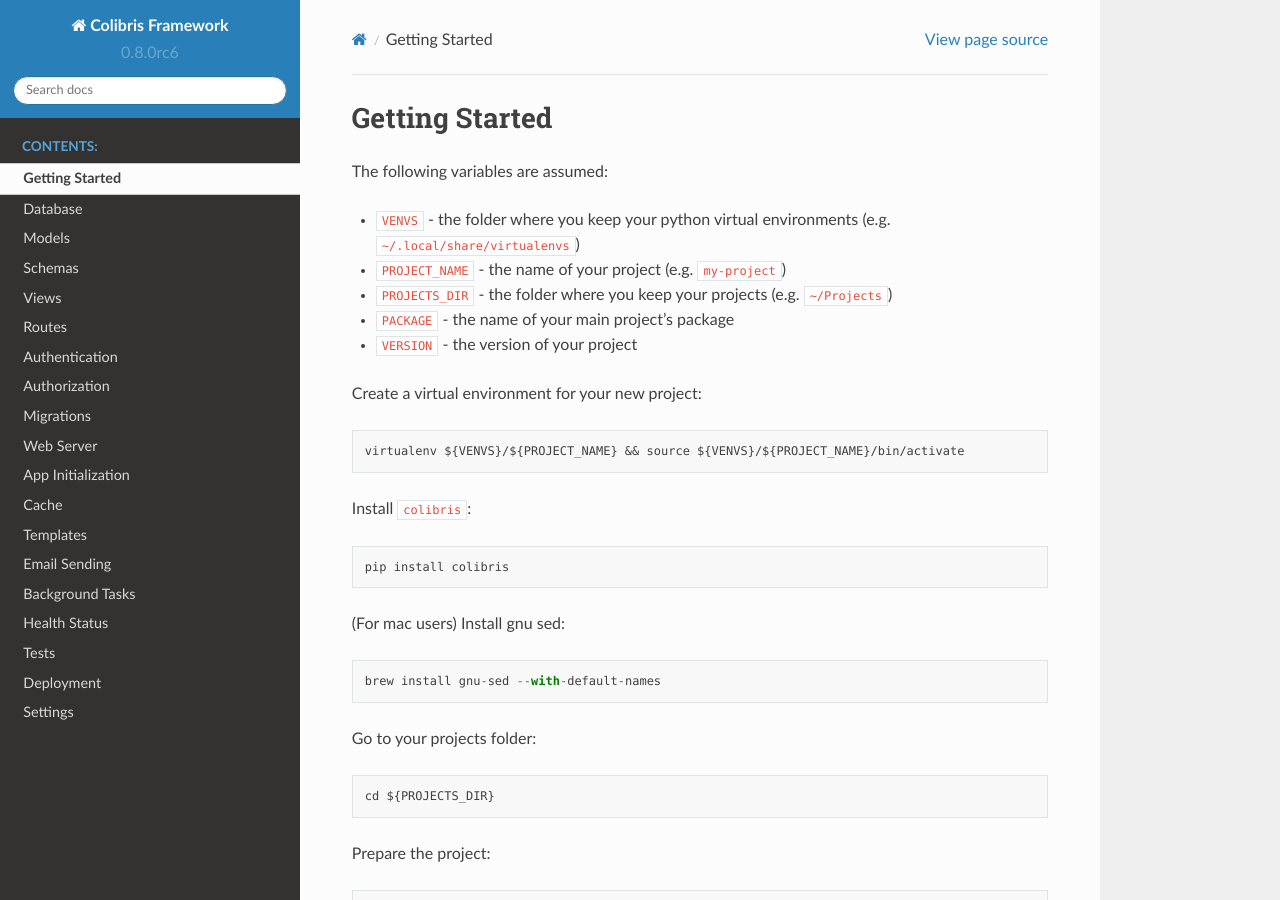
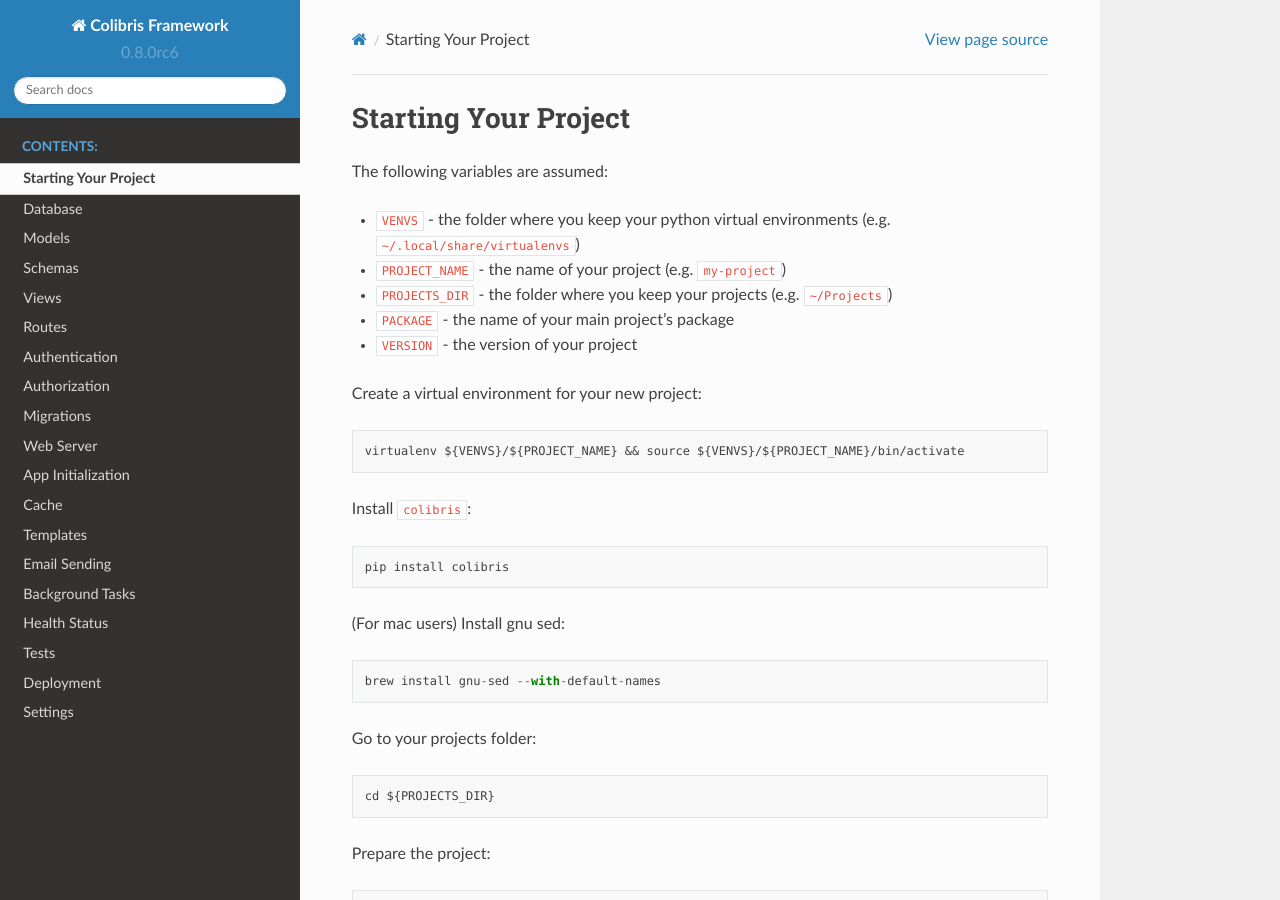
Before and after one commit to colibris-framework/colibris, a Sphinx documentation site: the page built from docs/source/intro.md, in a window 1280 px wide and 900 px high. Built offline with Sphinx 7.4.7 and the Read the Docs theme 2.0.0, drawn with Linux system fonts in a browser that asks for light colours.

Commit message:
Put back "Starting Your Project"

```diff
--- a/docs/source/intro.md
+++ b/docs/source/intro.md
@@ -1,4 +1,4 @@
-# Getting Started
+# Starting Your Project
 
 The following variables are assumed:
 
```
